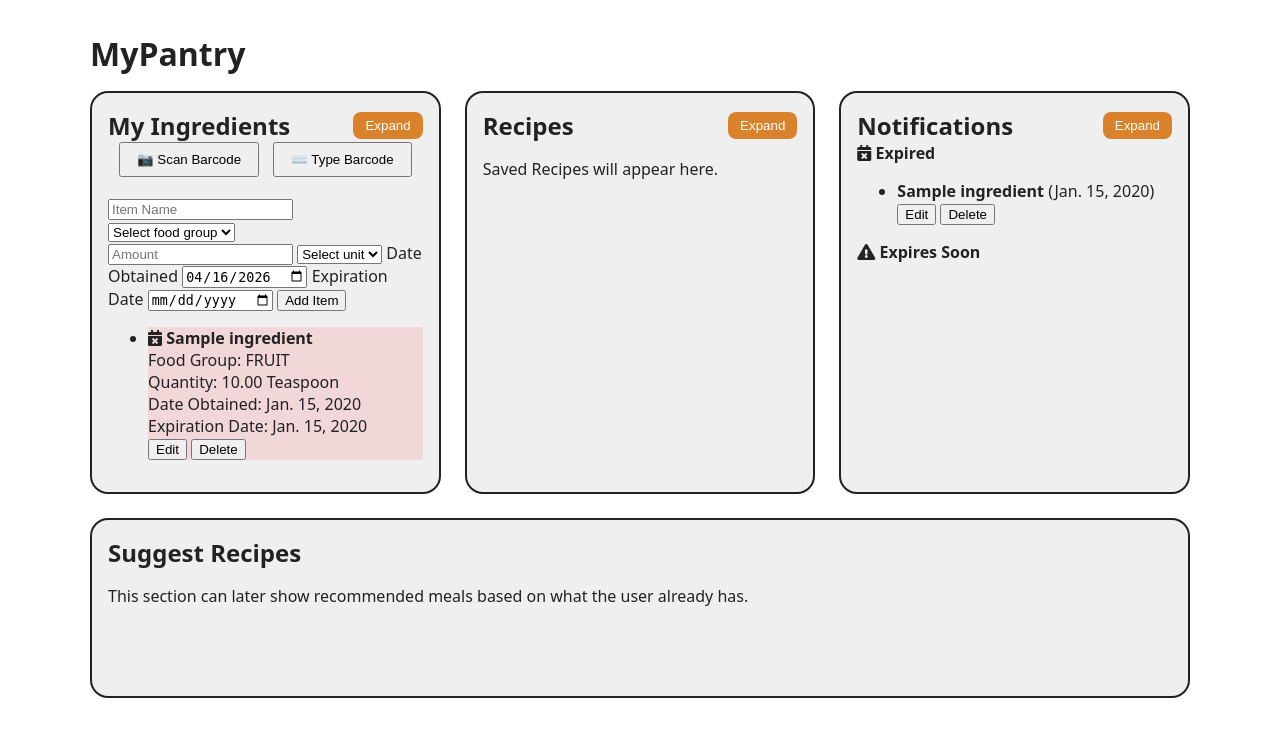
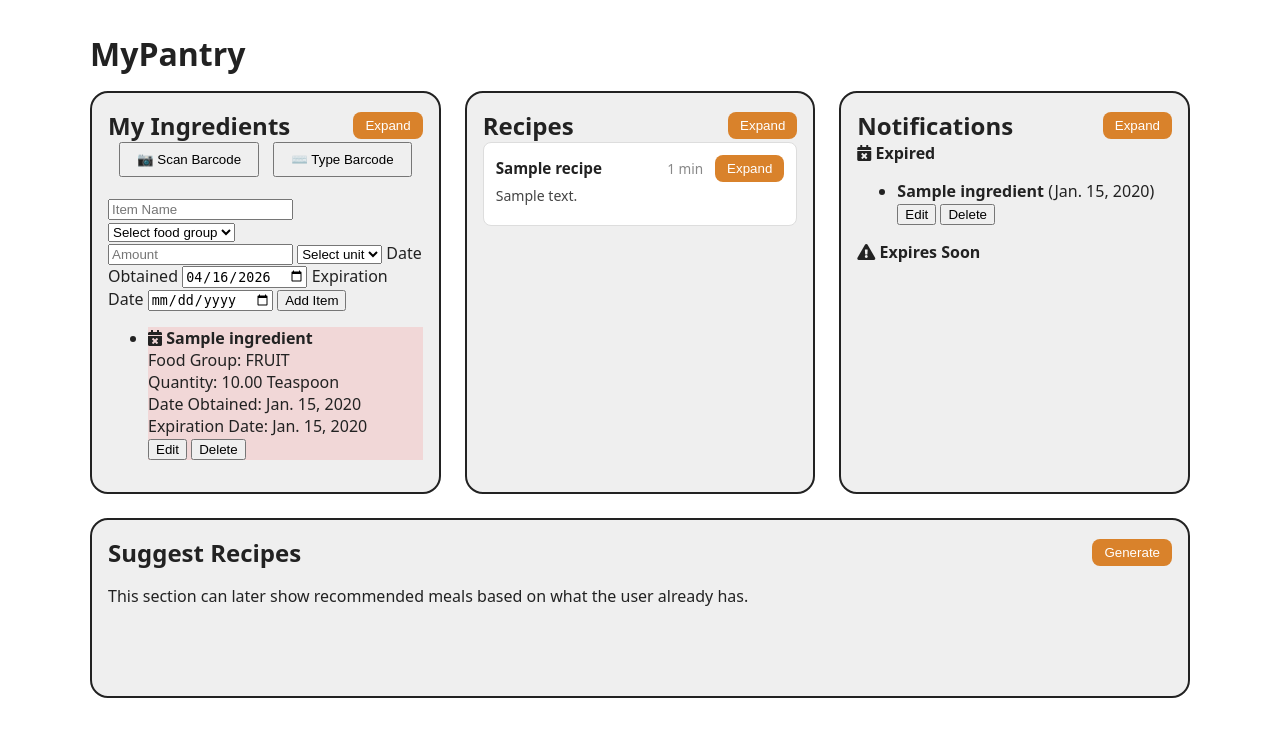
Before and after one commit to eleusink/my-pantry-dependabot, a Django app: page / in a window 1280 px wide. Shown: the part 92-838 px from the top of the page. Run offline with Django 4.2, Linux system fonts and the light colour scheme; a user stored in the database is signed in; tables that the repository leaves empty hold one stand-in row (values such as "Sample post").

Commit message:
openAI recipe generation

````diff
--- a/your-local-code/Inventory/static/css/styles.css
+++ b/your-local-code/Inventory/static/css/styles.css
@@ -169,6 +169,81 @@ h2{ margin: 0; }
   font-weight: bold;
 }
 
+/* ================= RECIPES ================= */
+.recipe-header-actions {
+    display: flex;
+    gap: 8px;
+    align-items: center;
+}
+
+/* ================= RECIPE CARDS ================= */
+
+.recipe-header-actions {
+    display: flex;
+    gap: 8px;
+    align-items: center;
+}
+
+.recipe-card {
+    border: 1px solid #ddd;
+    border-radius: 8px;
+    padding: 12px;
+    margin-bottom: 10px;
+    background: white;
+}
+
+.recipe-card-collapsed {
+    display: flex;
+    align-items: center;
+    justify-content: space-between;
+    gap: 12px;
+}
+
+.recipe-title {
+    font-weight: 600;
+    font-size: 0.95rem;
+    flex: 1;
+}
+
+.recipe-meta {
+    font-size: 0.85em;
+    color: #888;
+    white-space: nowrap;
+}
+
+.recipe-card-expanded {
+    margin-top: 12px;
+    border-top: 1px solid #eee;
+    padding-top: 10px;
+}
+
+.recipe-description {
+    font-size: 0.88em;
+    color: #444;
+    margin: 4px 0 8px;
+}
+
+.recipe-ingredients {
+    font-size: 0.85em;
+    color: #555;
+    margin-bottom: 8px;
+}
+
+.recipe-steps {
+    font-size: 0.85em;
+    color: #444;
+    padding-left: 1.2rem;
+    margin-bottom: 10px;
+}
+
+.recipe-steps li {
+    margin-bottom: 4px;
+}
+
+.recipe-save-btn {
+    margin-top: 4px;
+}
+
 /* ================= NOTIFICATIONS DISPLAY ================= */
 .expiring-section-label {
   font-weight: bold;
--- a/your-local-code/Inventory/templates/home.html
+++ b/your-local-code/Inventory/templates/home.html
@@ -14,7 +14,7 @@
       <div class="panel expandable" id="ingredients-panel">
 	      <div class="panel-header">
 		      <h2>My Ingredients</h2>
-		      <button class="toggle-btn" type="button" onclick="togglePanel('ingredients-panel')">
+		      <button class="toggle-btn" type="button" onclick="togglePanel('ingredients-panel', this)">
 			      Expand
 		      </button>
 	      </div>
@@ -125,15 +125,36 @@
 <div class="panel expandable" id="recipes-panel">
     <div class="panel-header">
         <h2>Recipes</h2>
-		      <button class="toggle-btn" type="button" onclick="togglePanel('recipes-panel')">
+        <div class="recipe-header-actions">
+            <button class="toggle-btn" type="button" onclick="togglePanel('recipes-panel', this)">
                 Expand
             </button>
         </div>
+    </div>
 
     <div class="panel-body">
-		      <p>Saved Recipes will appear here.</p>
-		      <ul class="simple-list">
-		      </ul>
+		{% if saved_recipes %}
+			{% for recipe in saved_recipes %}
+			<div class="recipe-card">
+				<div class="recipe-card-collapsed">
+					<span class="recipe-title">{{ recipe.name }}</span>
+					<span class="recipe-meta">{{ recipe.prep_time }} min</span>
+					<button class="toggle-btn" type="button" onclick="toggleRecipeCard(this)">Expand</button>
+				</div>
+				<p class="recipe-description">{{ recipe.description }}</p>
+				<div class="recipe-card-expanded" style="display:none;">
+					<p class="recipe-ingredients"><strong>Ingredients:</strong> {{ recipe.ingredients_used }}</p>
+					<ol class="recipe-steps">
+						{% for step in recipe.steps.splitlines %}
+							<li>{{ step }}</li>
+						{% endfor %}
+					</ol>
+				</div>
+			</div>
+			{% endfor %}
+		{% else %}
+			<p>No saved recipes yet.</p>
+		{% endif %}
 	</div>
 </div>
 
@@ -141,7 +162,7 @@
       <div class="panel expandable" id="notifications-panel">
 	      <div class="panel-header">
 		      <h2>Notifications</h2>
-		      <button class="toggle-btn" type="button" onclick="togglePanel('notifications-panel')">
+		      <button class="toggle-btn" type="button" onclick="togglePanel('notifications-panel', this)">
 			      Expand
 		      </button>
 	      </div>
@@ -195,9 +216,13 @@
     </section>
 
     <section class="panel-wide">
-      <div class="panel wide">
+      <div class="panel wide" id="suggest-recipes-panel">
 	      <div class="panel-header">
 		      <h2>Suggest Recipes</h2>
+			  <button class="toggle-btn" type="button" onclick="generateRecipes()">
+    	        Generate
+	        </button>
+
 	      </div>
 	      <div class="panel-body">
 		      <p>This section can later show recommended meals based on what the user already has.</p>
@@ -209,14 +234,111 @@
 
 {# Script is used to accurately replicate the correct fields for each item and to correctly edit or delete each item.  #}
 <script>
-	function togglePanel(panelId) {
+	function togglePanel(panelId, btn) {
     	const panel = document.getElementById(panelId);
-		const button = panel.querySelector('.toggle-btn');
-
     	panel.classList.toggle('expanded');
-		button.textContent = panel.classList.contains('expanded') ? 'Collapse' : 'Expand';
+    	btn.textContent = panel.classList.contains('expanded') ? 'Collapse' : 'Expand';
 	}
 
+	function generateRecipes() {
+		fetch("{% url 'generate_recipes' %}")
+			.then(res => res.json())
+			.then(data => {
+				if (data.error) {
+					alert(data.error);
+					return;
+				}
+
+				const panel = document.querySelector('#suggest-recipes-panel .panel-body');
+				panel.innerHTML = '';
+
+				data.recipes.forEach(recipe => {
+					const card = document.createElement('div');
+					card.className = 'recipe-card';
+					card.innerHTML = `
+						<div class="recipe-card-collapsed">
+							<span class="recipe-title">${recipe.name}</span>
+							<span class="recipe-meta">${recipe.prep_time} min</span>
+							<button class="toggle-btn recipe-expand-btn" type="button" onclick="toggleRecipeCard(this)">Expand</button>
+						</div>
+						<div class="recipe-card-expanded" style="display:none;">
+							<p class="recipe-description">${recipe.description}</p>
+							<p class="recipe-ingredients"><strong>Ingredients:</strong> ${recipe.ingredients_used.join(', ')}</p>
+							<ol class="recipe-steps">
+								${recipe.steps.map(s => `<li>${s}</li>`).join('')}
+							</ol>
+							<button class="toggle-btn recipe-save-btn" type="button" onclick="saveRecipe(this)" data-recipe='${JSON.stringify(recipe).replace(/'/g, "&#39;")}'>
+								Save Recipe
+							</button>
+						</div>
+					`;
+					panel.appendChild(card);
+				});
+			})
+			.catch(err => {
+				alert('Something went wrong. Please try again.');
+				console.error(err);
+			});
+	}
+
+	function toggleRecipeCard(btn) {
+		const card = btn.closest('.recipe-card');
+		const expanded = card.querySelector('.recipe-card-expanded');
+		const isOpen = expanded.style.display !== 'none';
+		expanded.style.display = isOpen ? 'none' : 'block';
+		btn.textContent = isOpen ? 'Expand' : 'Collapse';
+	}
+
+	function saveRecipe(btn) {
+		const recipe = JSON.parse(btn.getAttribute('data-recipe'));
+
+		fetch("{% url 'save_recipe' %}", {
+			method: 'POST',
+			headers: {
+				'Content-Type': 'application/json',
+				'X-CSRFToken': '{{ csrf_token }}',
+			},
+			body: JSON.stringify(recipe),
+		})
+		.then(res => res.json())
+		.then(data => {
+			if (data.success) {
+				btn.textContent = '✅ Saved';
+				btn.disabled = true;
+				addSavedRecipeCard(recipe);
+			} else {
+				alert('Failed to save: ' + (data.error || 'Unknown error'));
+			}
+		})
+		.catch(() => {
+			alert('Something went wrong saving the recipe.');
+		});
+	}
+
+	function addSavedRecipeCard(recipe) {
+		const panel = document.querySelector('#recipes-panel .panel-body');
+
+		const placeholder = panel.querySelector('p');
+		if (placeholder) placeholder.remove();
+
+		const card = document.createElement('div');
+		card.className = 'recipe-card';
+		card.innerHTML = `
+			<div class="recipe-card-collapsed">
+				<span class="recipe-title">${recipe.name}</span>
+				<span class="recipe-meta">${recipe.prep_time} min</span>
+				<button class="toggle-btn" type="button" onclick="toggleRecipeCard(this)">Expand</button>
+			</div>
+			<p class="recipe-description">${recipe.description}</p>
+			<div class="recipe-card-expanded" style="display:none;">
+				<p class="recipe-ingredients"><strong>Ingredients:</strong> ${recipe.ingredients_used.join(', ')}</p>
+				<ol class="recipe-steps">
+					${recipe.steps.map(s => `<li>${s}</li>`).join('')}
+				</ol>
+			</div>
+		`;
+		panel.appendChild(card);
+	}
 
 	function validateNameCharacters(input) {
 		debugger;
--- a/your-local-code/Inventory/urls.py
+++ b/your-local-code/Inventory/urls.py
@@ -17,10 +17,13 @@ urlpatterns = [
     # delete item
     path('delete/<int:item_id>/', views.delete_ingredient, name='delete_item'),
 
-
     # edit inside home page
     path('ingredient/edit/', views.edit_ingredient, name='edit_item'),
 
     # API endpoints
     path('api/product/', views.product_info_api, name='product_info_api'),
+    # Recipe generation and saving
+    path('api/recipes/generate/', views.generate_recipes, name='generate_recipes'),
+    path('api/recipes/save/', views.save_recipe, name='save_recipe'),
+
 ]
--- a/your-local-code/Inventory/views.py
+++ b/your-local-code/Inventory/views.py
@@ -12,6 +12,12 @@ from django.contrib.auth.decorators import login_required
 from django.contrib.auth import login
 from django.contrib.auth.forms import UserCreationForm
 from .models import Ingredient
+import json
+import os
+from openai import OpenAI
+from django.http import JsonResponse
+from django.views.decorators.http import require_POST
+from .models import Ingredient, Recipe
 
 
 @login_required
@@ -41,11 +47,12 @@ def home(request):
 
     # Query ingredients from database
     items = Ingredient.objects.select_related('user').filter(user=request.user)
+    saved_recipes = Recipe.objects.filter(user=request.user)
     return render(request, 'home.html', {
         'form': form,
         'items': items,
+        'saved_recipes': saved_recipes,
     })
-
 def signup(request):
     """Handles new user registration.
 
@@ -233,3 +240,105 @@ def product_info_api(request) -> Response:
             {"error": str(e)},
             status=status.HTTP_502_BAD_GATEWAY
         )
+
+
+@login_required
+def generate_recipes(request):
+    import datetime
+    today = datetime.date.today()
+    soon = today + datetime.timedelta(days=3)
+
+    priority = Ingredient.objects.filter(
+        user=request.user,
+        date_expired__gte=today,
+        date_expired__lte=soon,
+    ).order_by('date_expired')
+
+    others = Ingredient.objects.filter(
+        user=request.user,
+        date_expired__gt=soon,
+    ).order_by('date_expired')
+
+    all_ingredients = list(priority) + list(others)
+
+    if not all_ingredients:
+        return JsonResponse(
+            {'error': 'No available ingredients found. Add some ingredients first.'},
+            status=400
+        )
+
+    priority_ids = set(i.id for i in priority)
+    ingredient_lines = []
+    for ing in all_ingredients:
+        flag = " [USE FIRST — expiring soon]" if ing.id in priority_ids else ""
+        ingredient_lines.append(
+            f"- {ing.name}: {ing.quantity} {ing.get_unit_measurement_display()}{flag}"
+        )
+    ingredient_text = "\n".join(ingredient_lines)
+
+    prompt = f"""You are a helpful recipe assistant. Given the following pantry ingredients, suggest 3 realistic recipes.
+
+Ingredients available:
+{ingredient_text}
+
+Rules:
+- Prioritize ingredients marked [USE FIRST — expiring soon]
+- You may assume basic pantry staples (salt, pepper, oil, water) are available
+- Each recipe must only use ingredients from the list above (plus staples)
+
+Respond ONLY with a valid JSON array (no markdown, no explanation) in this exact format:
+[
+  {{
+    "name": "Recipe Name",
+    "prep_time": 30,
+    "description": "A short 1-2 sentence description.",
+    "ingredients_used": ["ingredient 1", "ingredient 2"],
+    "steps": ["Step 1: ...", "Step 2: ..."],
+    "tag": "Dinner"
+  }}
+]
+
+Tags must be one of: Breakfast, Lunch, Dinner, Snack, Dessert, Vegetarian, Vegan, Other"""
+
+    try:
+        client = OpenAI(api_key=os.environ.get('OPENAI_API_KEY'))
+        response = client.chat.completions.create(
+            model="gpt-5-mini",
+            messages=[{"role": "user", "content": prompt}],
+        )
+
+        raw = response.choices[0].message.content.strip()
+        if raw.startswith("```"):
+            raw = raw.split("\n", 1)[-1]
+            raw = raw.rsplit("```", 1)[0]
+
+        recipes = json.loads(raw)
+        return JsonResponse({'recipes': recipes})
+
+    except json.JSONDecodeError:
+        return JsonResponse(
+            {'error': 'AI returned an unexpected format. Please try again.'},
+            status=500
+        )
+    except Exception as e:
+        return JsonResponse({'error': str(e)}, status=500)
+
+
+@login_required
+@require_POST
+def save_recipe(request):
+    try:
+        data = json.loads(request.body)
+        recipe = Recipe.objects.create(
+            user=request.user,
+            name=data.get('name', 'Unnamed Recipe'),
+            prep_time=int(data.get('prep_time', 1)),
+            cook_time=0,
+            description=data.get('description', ''),
+            ingredients_used=', '.join(data.get('ingredients_used', [])),
+            steps='\n'.join(data.get('steps', [])),
+            tag=data.get('tag', 'Other'),
+        )
+        return JsonResponse({'success': True, 'id': recipe.id})
+    except Exception as e:
+        return JsonResponse({'error': str(e)}, status=400)
````
Also changed, not shown: your-local-code/Inventory/models.py (+25 -28 lines). Lines whose indentation alone changed are shown as unchanged.
